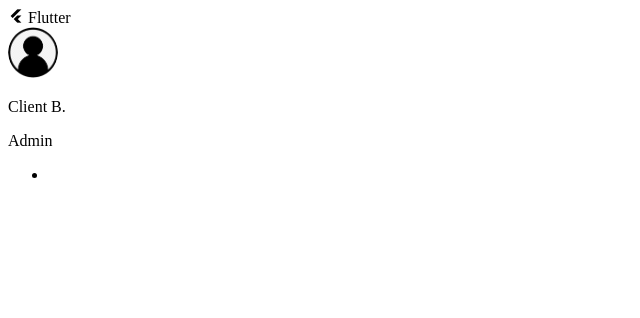
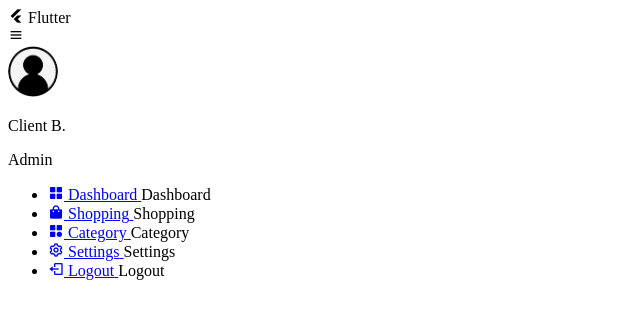
Before and after one commit to rupeshpal49gmail/Sidebar-menu, a plain HTML site: page index.html in a window 1280 px wide. Shown: the whole page, without its empty margins (0-640 px from the left). Drawn offline with nearby package versions, Linux system fonts and the light colour scheme.

Commit message:
add changes

```diff
--- a/index.html
+++ b/index.html
@@ -17,6 +17,7 @@
           <i class="bx bxl-flutter"></i>
           <span>Flutter</span>
         </div>
+        <i class="bx bx-menu" id="btn"></i>
       </div>
       <div class="user">
         <img src="./images/user-avatar.png" alt="User" class="user-img" />
@@ -27,9 +28,45 @@
       </div>
       <ul>
         <li>
-          <a href="#"></a>
+          <a href="#">
+            <i class="bx bxs-grid-alt"></i>
+            <span class="nav-item">Dashboard</span>
+          </a>
+          <span class="tooltip">Dashboard</span>
+        </li>
+        <li>
+          <a href="#">
+            <i class="bx bxs-shopping-bag"></i>
+            <span class="nav-item">Shopping</span>
+          </a>
+          <span class="tooltip">Shopping</span>
+        </li>
+        <li>
+          <a href="#">
+            <i class="bx bxs-category"></i>
+            <span class="nav-item">Category</span>
+          </a>
+          <span class="tooltip">Category</span>
+        </li>
+        <li>
+          <a href="#">
+            <i class="bx bx-cog"></i>
+            <span class="nav-item">Settings</span>
+          </a>
+          <span class="tooltip">Settings</span>
+        </li>
+        <li>
+          <a href="#">
+            <i class="bx bx-log-out"></i>
+            <span class="nav-item">Logout</span>
+          </a>
+          <span class="tooltip">Logout</span>
         </li>
       </ul>
     </div>
   </body>
+  <script>
+    let btn = document.getElementById("#btn");
+    let sidebar = document.getElementById(".sidebar");
+  </script>
 </html>
```
